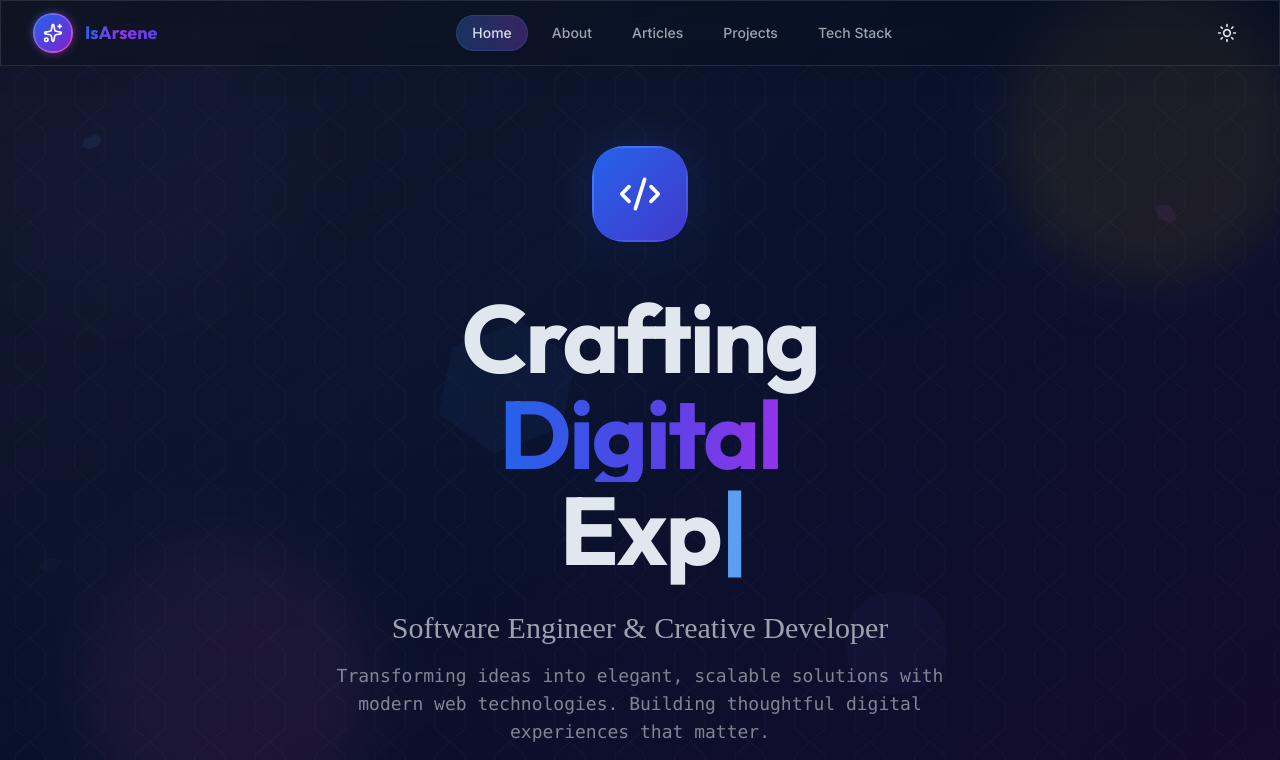
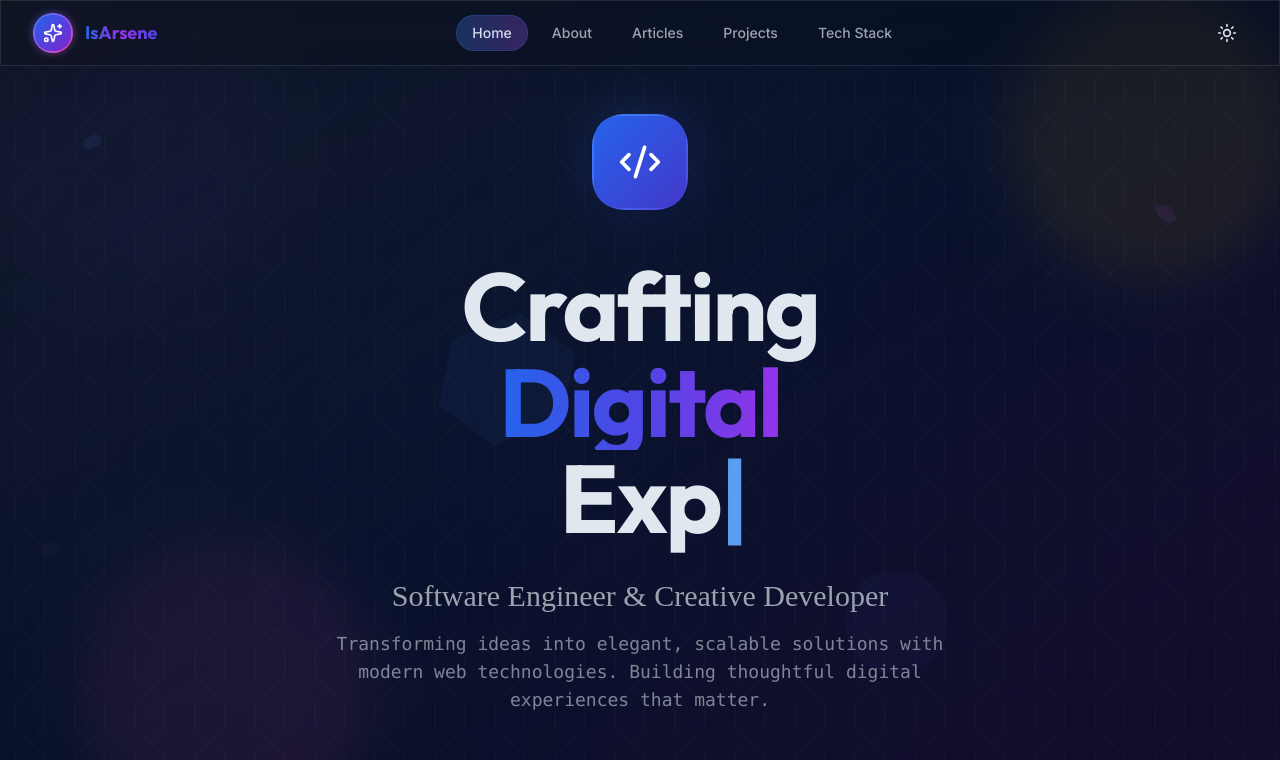
Before and after one commit to arseneishimwe11/dev_site_frontend, a Next.js app: page / in a window 1280 px wide. Shown: the top 760 px of the page. Built offline with nearby package versions, Linux system fonts and the light colour scheme; a web font is replaced by a local one.

Commit message:
ui: update

```diff
--- a/src/components/HeroSection.tsx
+++ b/src/components/HeroSection.tsx
@@ -234,7 +234,7 @@
       <div className="absolute inset-0 bg-gradient-to-br from-blue-50/30 via-transparent to-indigo-50/30 dark:from-blue-950/10 dark:via-transparent dark:to-indigo-950/10" />
 
       {/* Hero Content */}
-      <div className="container mx-auto px-4 sm:px-6 lg:px-8 py-20 relative z-10">
+      <div className="container mx-auto px-4 sm:px-6 lg:px-8 pt-12 pb-20 relative z-10">
         <div className="max-w-5xl mx-auto text-center">
 
           {/* Clean, Professional Avatar */}
```
